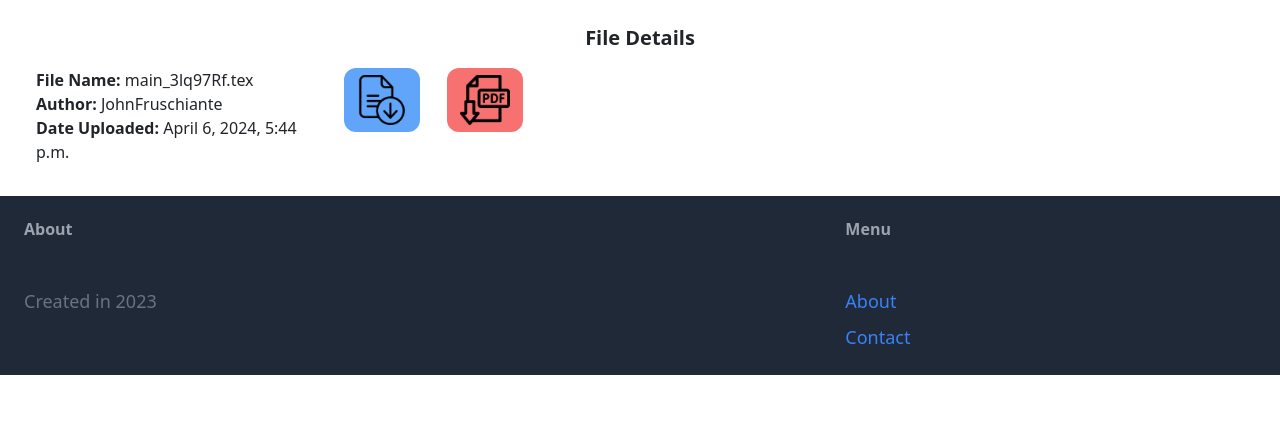
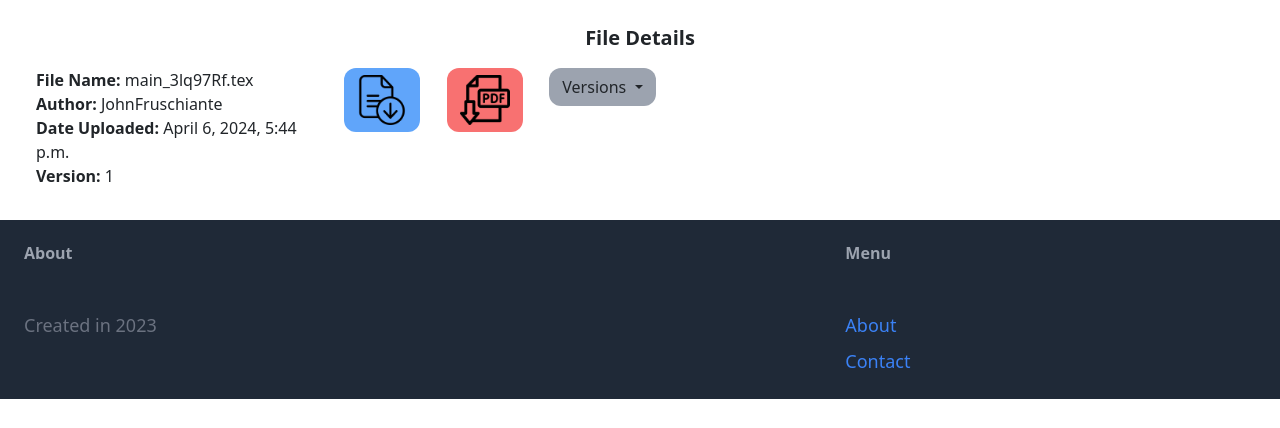
Before and after one commit to maxymfarenyk/Kursova_LaTeX, a Django app: page /file/53/ in a window 1280 px wide. Shown: the part 77-505 px from the top of the page. Run offline with Django 4.2, Linux system fonts and the light colour scheme; data comes from the database, SQL or seed files in the repository; both versions use the stored data as it was after the commit; some libraries are stand-ins or nearby versions.

Commit message:
choose version, download PDF in upload_success doesnt work

```diff
--- a/core/templates/core/file_details.html
+++ b/core/templates/core/file_details.html
@@ -12,6 +12,7 @@
                 <p><strong>File Name:</strong> {{ file.file.name }}</p>
                 <p><strong>Author:</strong> {{ file.user.username }}</p>
                 <p><strong>Date Uploaded:</strong> {{ file.upload_date }}</p>
+                <p><strong>Version:</strong> {{ file.version }}</p>
             </div>
 
             {% if user.is_authenticated and user == file.user %}
@@ -21,14 +22,28 @@
             {% endif %}
 
             <div class="col-md-1">
-                <p><a href="{% url 'download_file' file.file.name %}"
-                  class="btn bg-blue-400 rounded-xl hover:bg-blue-600"><img
-                    src="/media/images/download_tex_icon.png" alt="Download" width="50px"></a></p>
+                <p><a href="{% url 'download_file' file.file.name %}" class="btn bg-blue-400 rounded-xl hover:bg-blue-600"><img src="/media/images/download_tex_icon.png" alt="Download" width="50px"></a></p>
             </div>
             <div class="col-md-1">
-                <p><a href="{% url 'download_pdf' file.file.name %}" class="btn bg-red-400 rounded-xl hover:bg-red-600"><img
-                    src="/media/images/download_pdf_icon.png" alt="Download PDF" width="50px"></a></p>
+                <p><a href="{% url 'download_pdf' file.file.name %}" class="btn bg-red-400 rounded-xl hover:bg-red-600"><img src="/media/images/download_pdf_icon.png" alt="Download PDF" width="50px"></a></p>
             </div>
+
+                  <!-- Випадаючий список з іншими версіями -->
+            <div class="col-md-3">
+                <div class="dropdown">
+                    <button class="btn bg-gray-400 rounded-xl hover:bg-gray-600 dropdown-toggle" type="button" id="dropdownMenuButton" data-bs-toggle="dropdown" aria-expanded="false">
+                        Versions
+                    </button>
+                    <ul class="dropdown-menu" aria-labelledby="dropdownMenuButton">
+                        {% for version_file in all_versions %}
+                                <li><a class="dropdown-item" href="{% url 'file_detail' version_file.id %}">{{ version_file.version }}</a></li>
+                        {% endfor %}
+                    </ul>
+                </div>
+            </div>
+
+
+
         </div>
 </div>
 {% endblock %}
--- a/core/views.py
+++ b/core/views.py
@@ -7,7 +7,7 @@ from django.shortcuts import render, redirect, get_object_or_404
 from .models import Profile, UploadedFile
 from .forms import SignupForm
 from django.db.models import Subquery, OuterRef
-
+import re
 
 def index(request):
     latest_files = UploadedFile.objects.filter(
@@ -16,7 +16,6 @@ def index(request):
             :1]
         )
     )
-
     return render(request, 'core/index.html', {'latest_files': latest_files})
 
 def contact(request):
@@ -31,6 +30,8 @@ def profile(request):
     return render(request, 'core/profile.html', {'profile': profile, 'uploaded_files': uploaded_files})
 
 
+
+
 def upload_latex_file(request):
     if request.method == 'POST':
         uploaded_file = request.FILES['latex_file']
@@ -42,13 +43,18 @@ def upload_latex_file(request):
                 return render(request, 'core/signup.html', {'form': form})
 
         file_name = os.path.basename(uploaded_file.name)
-        uploaded_file_obj = UploadedFile(user=user, file=uploaded_file, display_name=file_name)
+        # Заміна пробілів на підкреслення
+        safe_file_name = re.sub(r'\s+', '_', file_name)
+        safe_file_name = re.sub(r'[(){}[\]<>]', '', safe_file_name)
+        uploaded_file_obj = UploadedFile(user=user, file=uploaded_file, display_name=safe_file_name)
         uploaded_file_obj.save()
 
-        file_path = os.path.join(settings.MEDIA_ROOT, uploaded_file.name)
+        # Формуємо шлях файлу з екранованими назвами
+        safe_file_path = os.path.join(settings.MEDIA_ROOT, safe_file_name)
 
-        return render(request, 'core/upload_success.html', {'file_path': file_path})
+        return render(request, 'core/upload_success.html', {'file_path': safe_file_path})
     return render(request, 'core/upload.html')
+
 
 
 def update_file(request, file_id):
@@ -61,13 +67,12 @@ def update_file(request, file_id):
                 form = SignupForm()
                 return render(request, 'core/signup.html', {'form': form})
 
-            # Get the existing file object
             existing_file = UploadedFile.objects.get(pk=file_id)
 
-            # Increment version
+
             new_version = existing_file.version + 1
 
-            # Create updated file object with the same display_name but new version
+
             updated_file_obj = UploadedFile(user=user, file=uploaded_file, display_name=existing_file.display_name, version=new_version)
             updated_file_obj.save()
 
@@ -121,4 +126,5 @@ def signup(request):
 
 def file_details(request, file_id):
     file_obj = get_object_or_404(UploadedFile, pk=file_id)
-    return render(request, 'core/file_details.html', {'file': file_obj})
+    all_versions = UploadedFile.objects.filter(display_name=file_obj.display_name).order_by('-version')
+    return render(request, 'core/file_details.html', {'file': file_obj, 'all_versions': all_versions})
```
Also changed, not shown: db.sqlite3.
